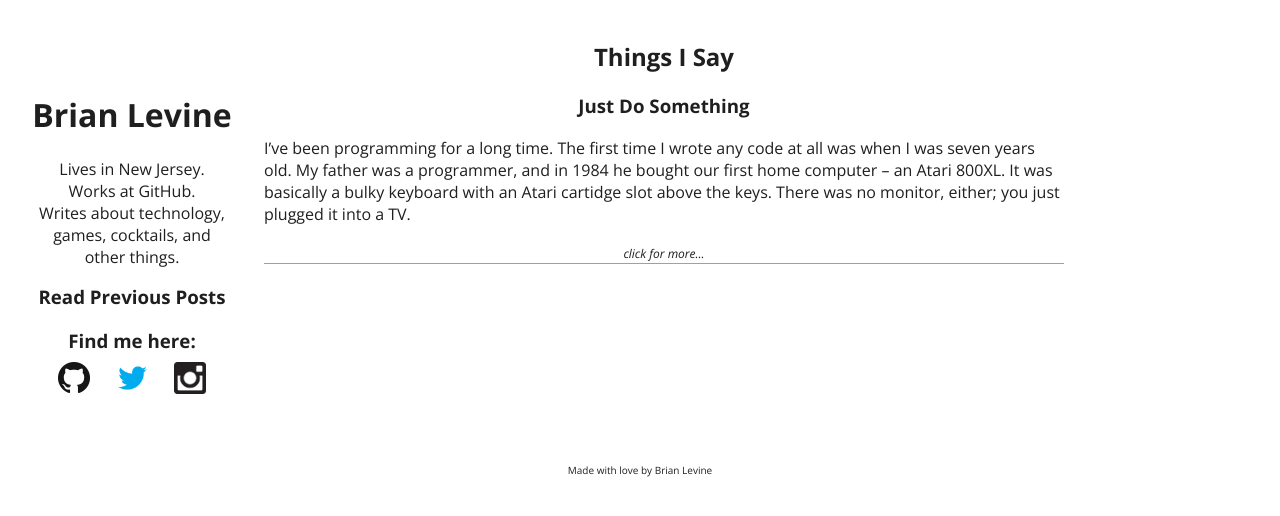
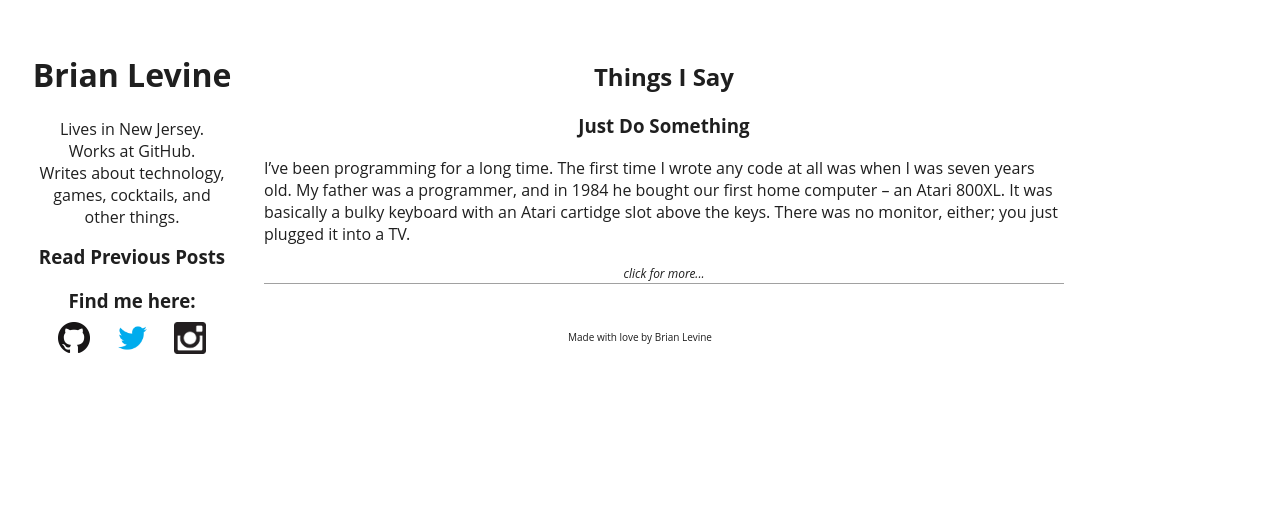
Before and after one commit to tinggalklik/balevine.github.io, a Jekyll site: the page built from index.html, in a window 1280 px wide and 900 px high. Shown: the top 516 px of the window. Built offline with Jekyll 4.4.1, drawn with Linux system fonts in a browser that asks for light colours.

Commit message:
Align with some float:left action

```diff
--- a/_includes/head.html
+++ b/_includes/head.html
@@ -2,7 +2,7 @@
 <html>
 <head>
 <link rel="stylesheet" href="/css/screen.css" type="text/css" media="screen" />
-<link href='http://fonts.googleapis.com/css?family=Open+Sans:400italic,700italic,400,700' rel='stylesheet' type='text/css' />
+<!--<link href='http://fonts.googleapis.com/css?family=Open+Sans:400italic,700italic,400,700' rel='stylesheet' type='text/css' />-->
 <link rel="shortcut icon" href="/favicon.png" type="image/png" />
 <title>{{ page.title }}</title>
 </head>
--- a/css/screen.css
+++ b/css/screen.css
@@ -29,6 +29,7 @@
 .menu {
   float: left;
   margin: 2em;
+  position: fixed;
   text-align: center;
   width: 200px;
 }
@@ -53,6 +54,7 @@
   width: 32px;
 }
 .content {
+  float: left;
   margin-left: 264px;
   margin-right: 2em;
   margin-top: 2.5em;
```
